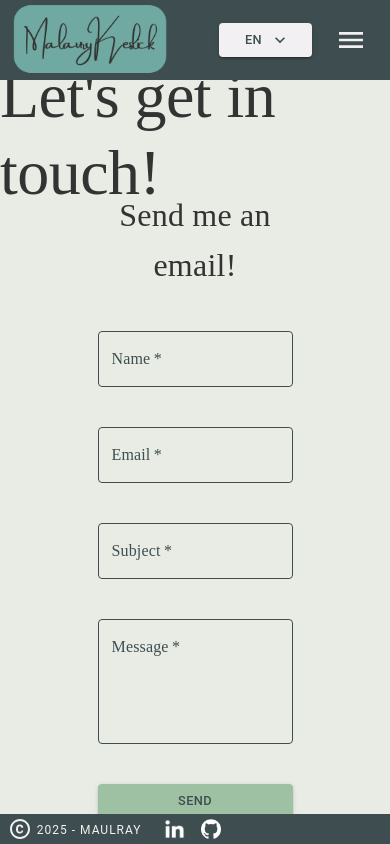
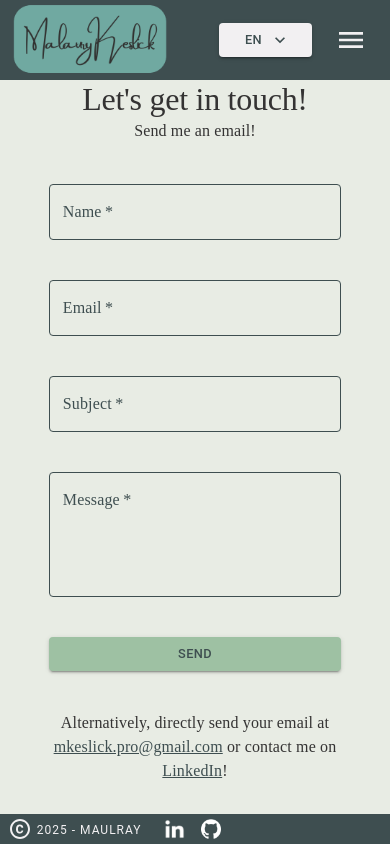
Before and after one commit to Maulraay/portfolio, a React app in the folder frontend/: page /contact in a window 390 px wide. Built offline with nearby package versions, Linux system fonts and the light colour scheme; a web font is replaced by a local one.

Commit message:
[WIP] responsiveness Contact page

```diff
--- a/frontend/src/views/App.js
+++ b/frontend/src/views/App.js
@@ -92,17 +92,58 @@ const appTheme = createTheme({
     },
     h2: {
       fontFamily: "Vina Sans",
-      fontSize: '4rem',
-      '@media (min-width:1100px)': {
+      fontSize: '2rem',
+      '@media (min-width:600px)': {
+        fontSize: '3rem',
+      },
+      '@media (min-width:750px)': {
+        fontSize: '3.5rem',
+      },
+      '@media (min-width:1400px)': {
+        fontSize: '4rem',
+      },
+      '@media (min-width:1600px)': {
         fontSize: '5rem',
       },
     },
     subtitle2: {
       fontFamily: 'Mina',
-      fontSize: '2rem',
+      fontSize: '1rem',
+      '@media (min-width:600px)': {
+        fontSize: '1.5rem',
+      },
+      '@media (min-width:1600px)': {
+        fontSize: '2rem',
+      },
     },
     body1: {
       fontFamily: 'Mina'
+    },
+    h3: {
+      fontFamily: 'Mina',
+      fontSize: '2.5rem',
+      '@media (min-width:600px)': {
+        fontSize: '3rem',
+      },
+      '@media (min-width:750px)': {
+        fontSize: '3.5rem',
+      },
+      '@media (min-width:1400px)': {
+        fontSize: '4rem',
+      }
+    },
+    body2: {
+      fontFamily: 'Mina',
+      fontSize: '1.5rem',
+      '@media (min-width:600px)': {
+        fontSize: '2rem',
+      },
+      '@media (min-width:750px)': {
+        fontSize: '2.5rem',
+      },
+      '@media (min-width:1400px)': {
+        fontSize: '3rem',
+      }
     },
     button: {
       fontSize: "0.8rem",
--- a/frontend/src/views/contact/Contact.jsx
+++ b/frontend/src/views/contact/Contact.jsx
@@ -97,10 +97,10 @@ export const Contact = () => {
         <div className={"mailPanel"}>
           {submitted ? (
             <div className={"thankYou"}>
-              <Typography variant="body1" fontSize={50}>
+              <Typography variant="h3">
                 <FormattedMessage id={"contact.thankYou"} defaultMessage={"Thank you for your message!"}/>
               </Typography>
-              <Typography variant="body1" fontSize={30}>
+              <Typography variant="body2">
                 <FormattedMessage id={"contact.thankYou_2"} defaultMessage={"I will get back to you soon."}/>
               </Typography>
               <Button className={"backButton"} variant="contained" href={"/contact"}>
--- a/frontend/src/views/contact/styles.css
+++ b/frontend/src/views/contact/styles.css
@@ -11,17 +11,21 @@
     }
 
     .contact .contactForm {
-        width: 100%;
+        width: 150%;
         display: flex;
         flex-direction: column;
         gap: 40px;
         justify-content: space-between;
         align-items: center;
     }
+
+    .contact .contactForm .sendButton{
+        width: 100%;
+    }
 }
 
 /* Large devices such as laptops (1024px and up) */
-@media only screen and (min-width: 1024px) {
+@media only screen and (min-width: 750px) {
     .contact .mailPanel {
         width: 80%;
         height: 100%;
@@ -30,20 +34,23 @@
         align-content: center;
         align-items: center;
         gap: 5%;
-        overflow: hidden;
     }
 
     .contact .contactForm {
-        width: 40%;
+        width: 600px;
         display: flex;
         flex-direction: column;
         gap: 40px;
         justify-content: space-between;
         align-items: center;
     }
+
+    .contact .contactForm .sendButton{
+        width: 600px;
+    }
 }
 
-@media only screen and (max-width: 900px) {
+@media only screen and (max-width: 1200px) {
     .leftOrnament, .rightOrnament{
         display: none;
     }
@@ -66,6 +73,7 @@
     width: 25%;
     top: 80px;
     left: 0;
+    pointer-events: none
 }
 
 .contact .rightOrnament{
@@ -73,13 +81,14 @@
     width: 25%;
     bottom: 30px;
     right: 0;
+    pointer-events: none
 }
 
 .contact .title {
-    min-height: 15%;
     align-items: center;
     align-content: center;
     color: var(--color-text);
+    text-align: center;
 }
 
 .contact .typography {
@@ -91,6 +100,7 @@
     color: var(--color-text);
     width: 100%;
     height: 100%;
+    min-height: fit-content;
     display: flex;
     flex-direction: column;
     align-items: center;
@@ -115,7 +125,6 @@
 .contact .contactForm .sendButton {
     background-color: var(--color-secondary);
     color: var(--color-text-secondary);
-    width: 100%;
 }
 
 .contact .contactForm .sendButton:hover {
```
